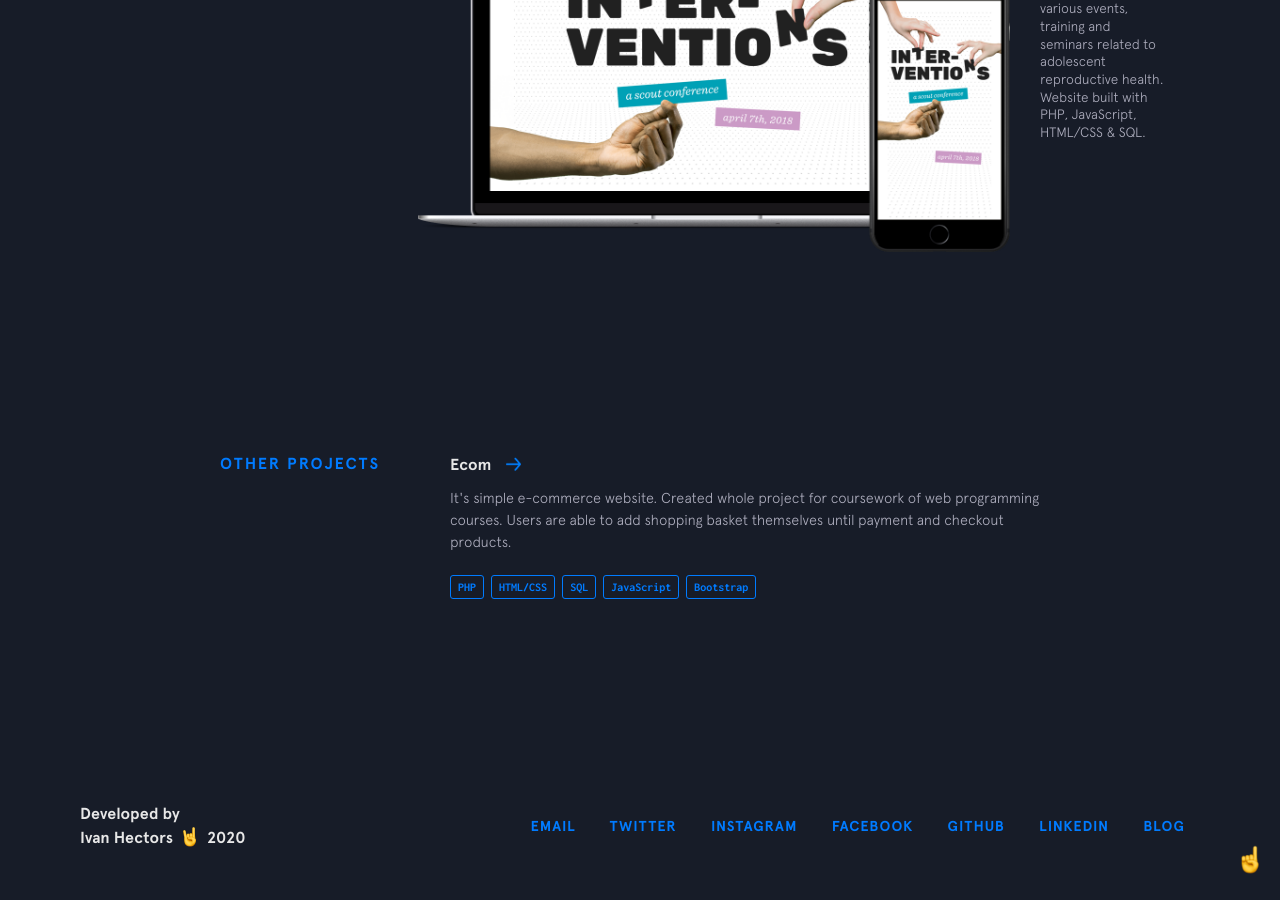
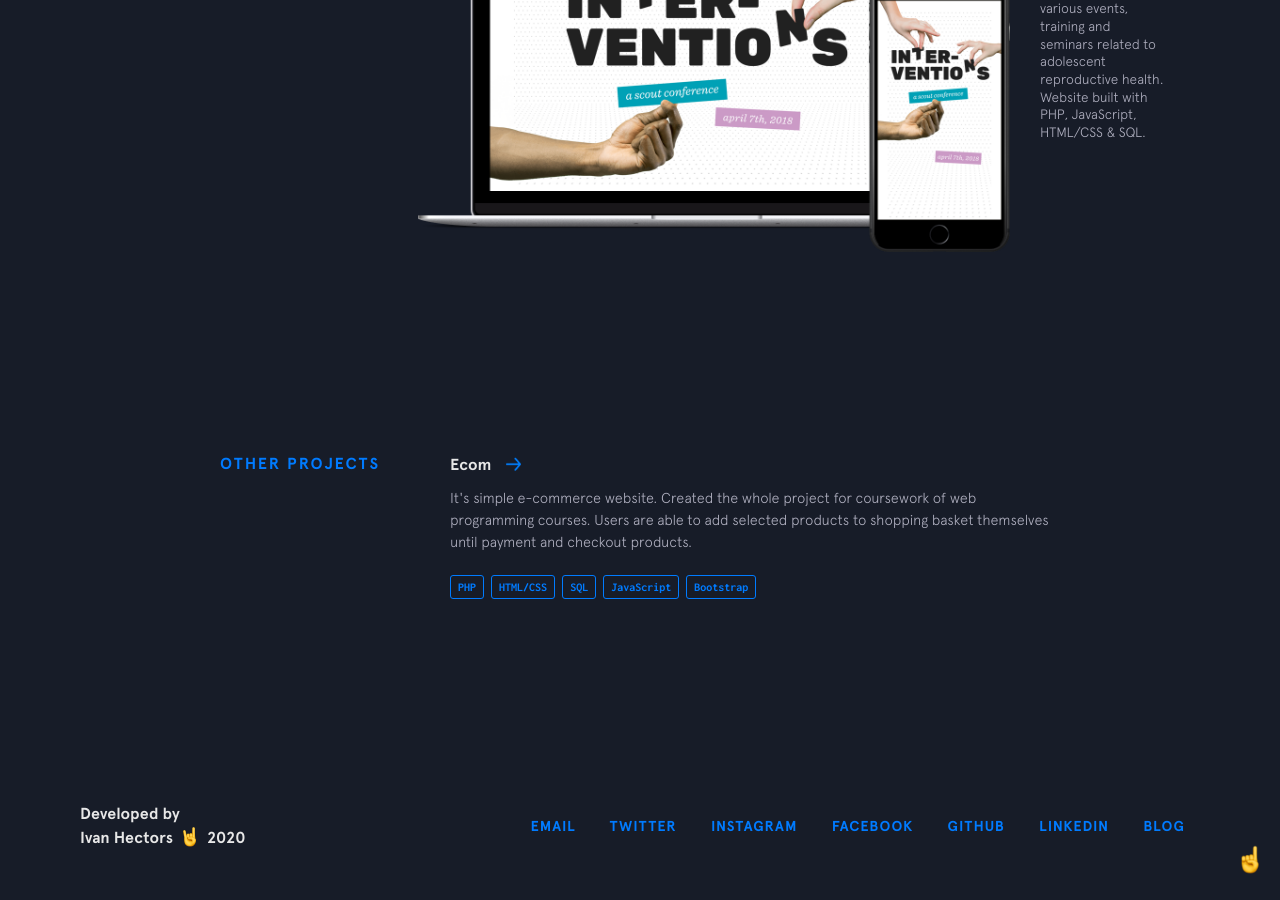
Before and after one commit to ivanhectors/ivanhectors.github.io, a Jekyll site: the page built from index.html, in a window 1280 px wide and 900 px high, scrolled down 3240 px. Built offline with Jekyll 4.4.1, drawn with Linux system fonts in a browser that asks for light colours; nearby versions of some CDN libraries.

Commit message:
Update other-projects.yml

```diff
--- a/_data/other-projects.yml
+++ b/_data/other-projects.yml
@@ -1,7 +1,7 @@
 - name: Ecom
   url: https://github.com/ivanhectors/ecom/
   code: https://github.com/ivanhectors/ecom/
-  description: It's simple e-commerce website. Created whole project for coursework of web programming courses. Users are able to add shopping basket themselves until payment and checkout products.
+  description: It's simple e-commerce website. Created the whole project for coursework of web programming courses. Users are able to add selected products to shopping basket themselves until payment and checkout products.
   used:
     - thing: PHP
     - thing: HTML/CSS
```
